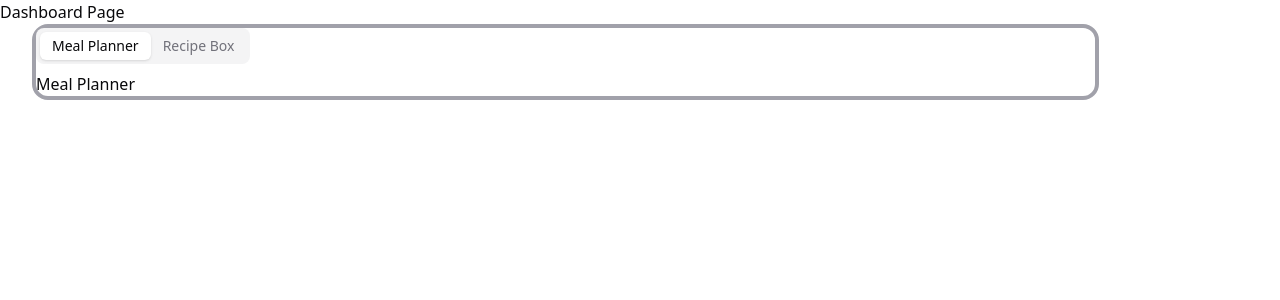
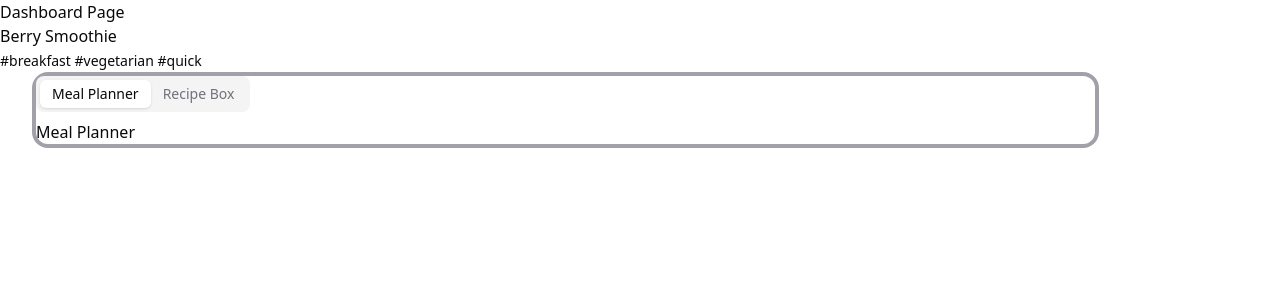
Before and after one commit to grognak/mealplanner, a Next.js app: page /dashboard in a window 1280 px wide. Shown: the top 300 px of the page. Built offline with nearby package versions, Linux system fonts and the light colour scheme; no server answers; sample sign-in values are in the browser's storage.

Commit message:
feat: Create a card to display name and tags for a meal

```diff
--- a/app/dashboard/page.tsx
+++ b/app/dashboard/page.tsx
@@ -3,6 +3,15 @@
 import { useSession } from "next-auth/react";
 import { redirect } from "next/navigation";
 import { Tabs, TabsContent, TabsList, TabsTrigger } from "@/components/ui/tabs";
+import MealCardComponent from "@/components/MealCard";
+
+import { Meal } from "@/types/custom";
+const testMeal: Meal = {
+  id: "001",
+  name: "Berry Smoothie",
+  tags: ["breakfast", "vegetarian", "quick"],
+  notes: ["Use different berry mixes"],
+};
 
 export default function DashboardPage() {
   const { data: session } = useSession();
@@ -12,6 +21,7 @@ export default function DashboardPage() {
   return (
     <div>
       <p>Dashboard Page</p>
+      <MealCardComponent slug={testMeal} />
       <Tabs
         defaultValue="planner"
         className="w-5/6 h-5/6 mx-8 border-4 border-zinc-400 rounded-2xl"
--- /dev/null
+++ b/components/MealCard.tsx
@@ -0,0 +1,27 @@
+"use client";
+
+import { useState, useEffect } from "react";
+import { Meal } from "@/types/custom";
+
+interface MealCardProps {
+  slug: Meal;
+}
+
+export default function MealCardComponent({ slug }: MealCardProps) {
+  const [meal, setMeal] = useState(slug);
+
+  useEffect(() => {
+    setMeal(meal);
+  }, []);
+
+  return (
+    <div>
+      <p>{meal.name}</p>
+      {meal.tags.map((tag) => (
+        <span className="text-sm font-light" key={tag.id}>
+          #{tag}{" "}
+        </span>
+      ))}
+    </div>
+  );
+}
```
